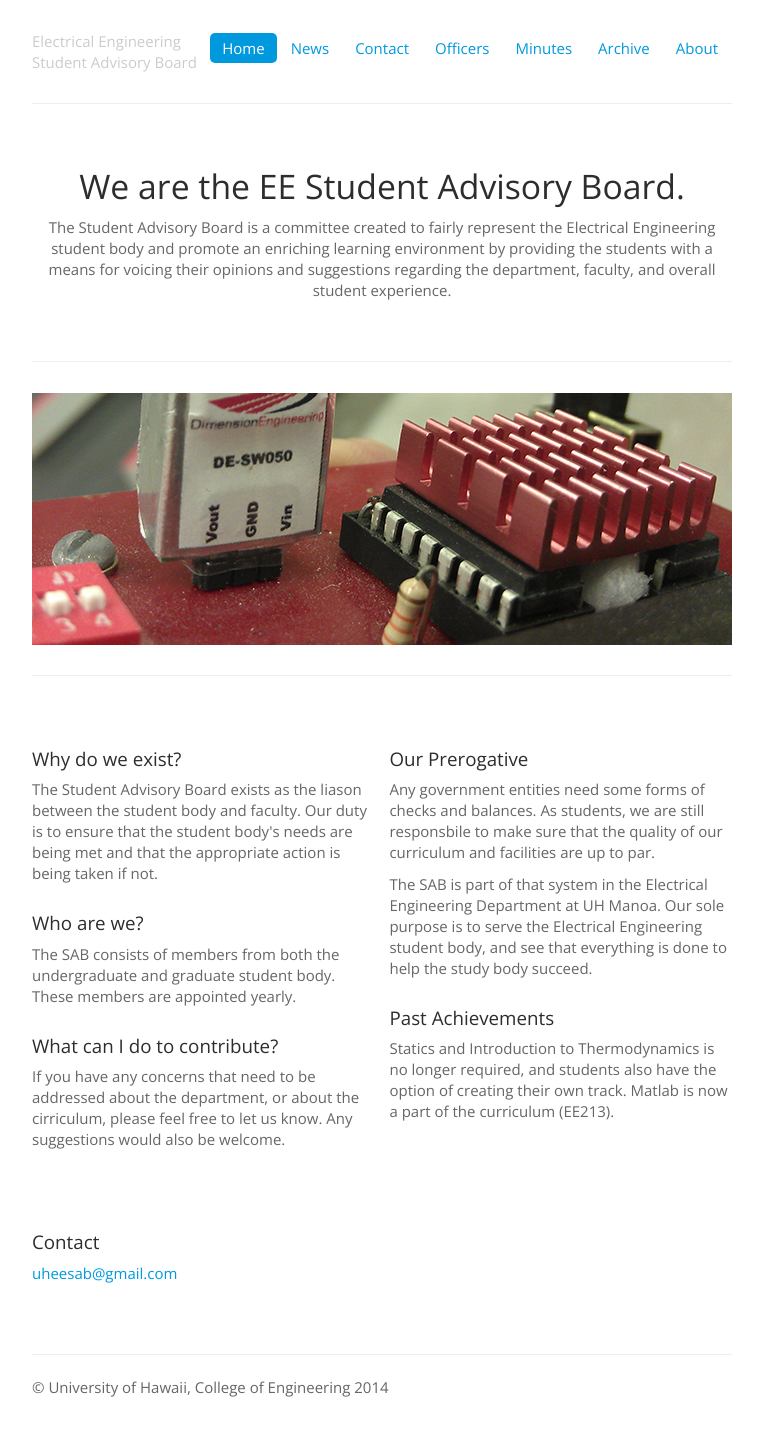
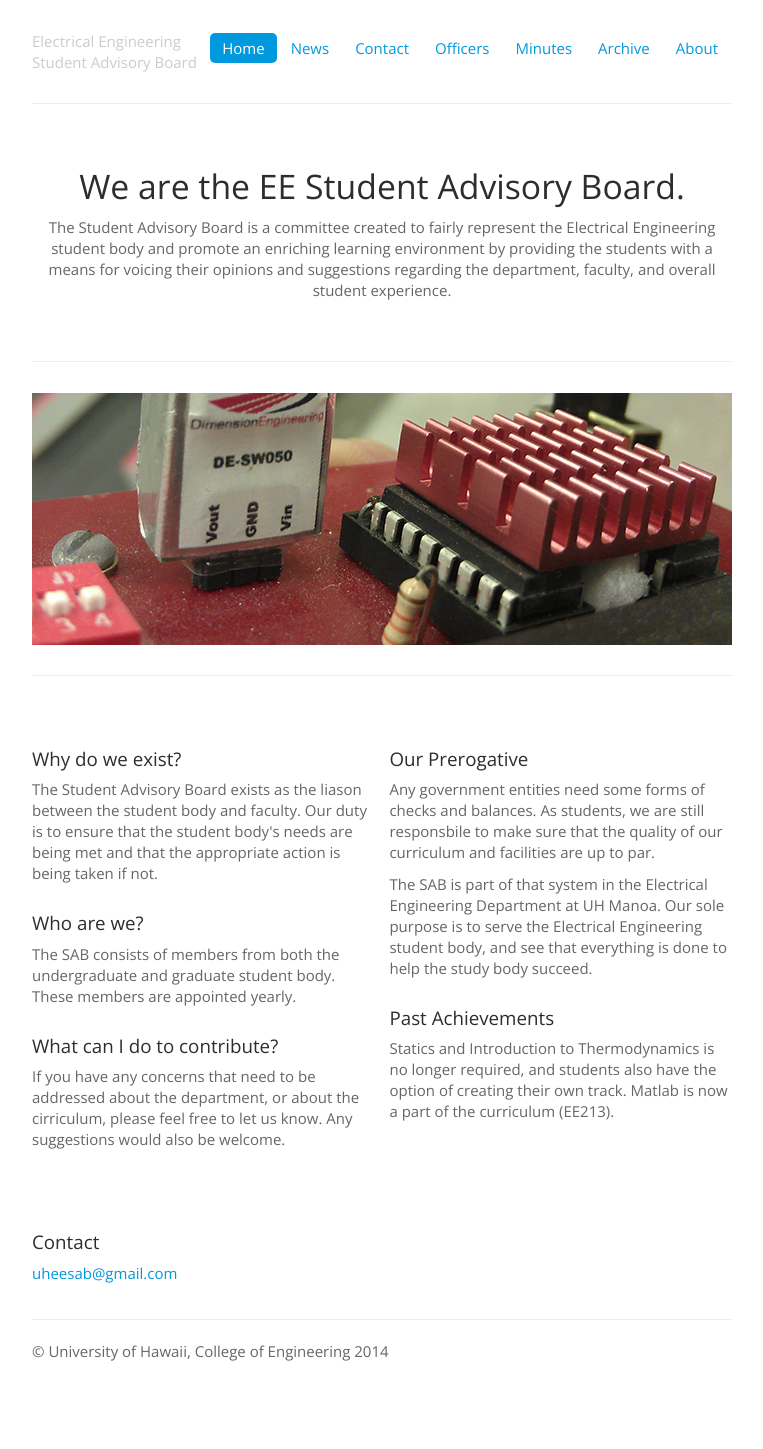
Before and after one commit to IEEE-UH-Manoa/sab.ieeeatuhm.com, a Jekyll site: the page built from index.html, in a window 1280 px wide. Shown: the whole page, without its empty margins (258-1021 px from the left). Built offline with Jekyll 4.4.1, drawn with Linux system fonts in a browser that asks for light colours; after the commit the page ends 1413 px from its top, so only the background shows below that.

Commit message:
cleaned up footer layout

```diff
--- a/_includes/footer.html
+++ b/_includes/footer.html
@@ -8,13 +8,9 @@
             <a href="mailto:uheesab@gmail.com">uheesab@gmail.com</a>
             </p>
         </div>
-
-        <div class="span6">
-
-        </div>
       </div>
 
-      <hr>
+      <hr style=" margin: -35px 0 20px 0;">
 
       <div class="footer">
         <p>&copy; University of Hawaii, College of Engineering 2014</p>
```
